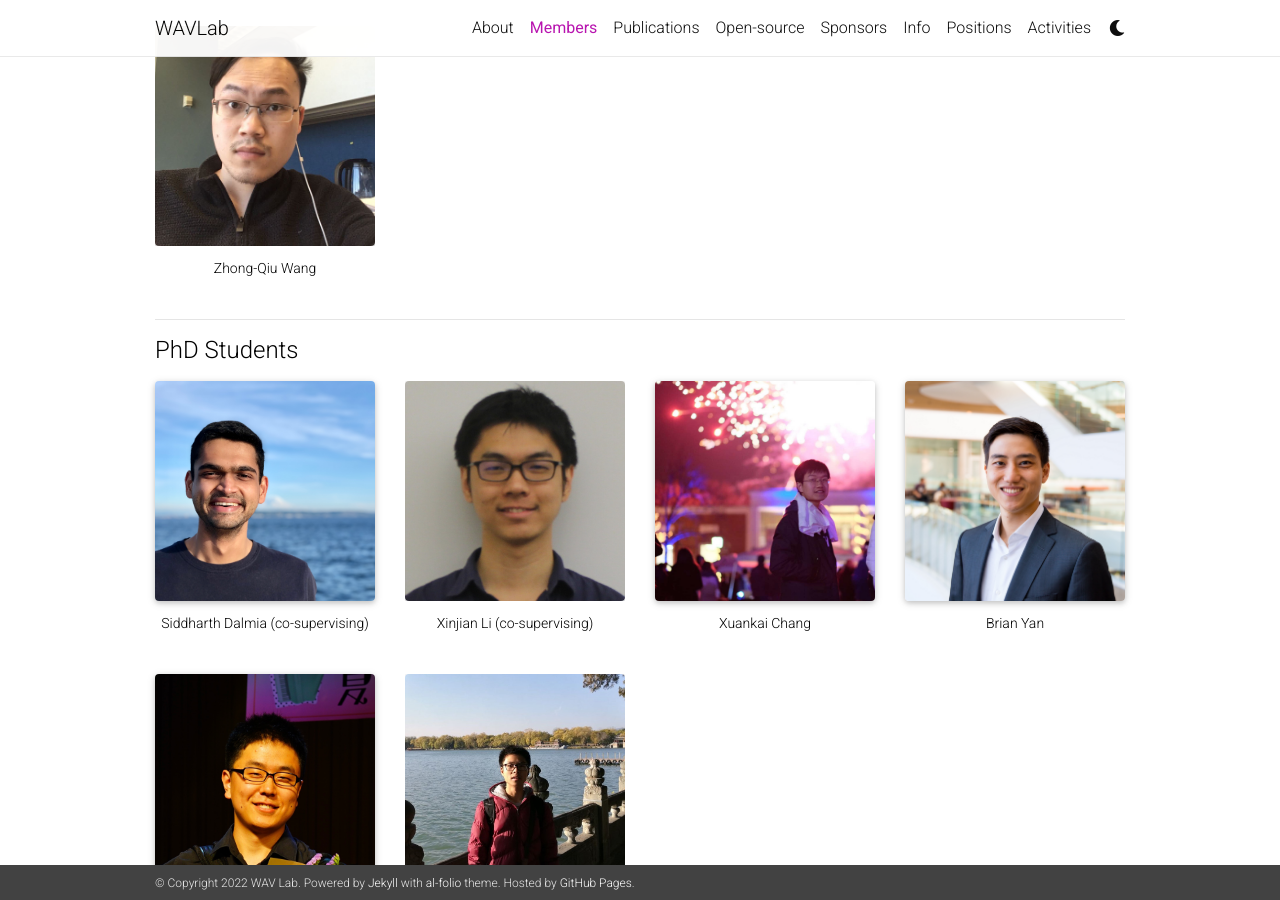
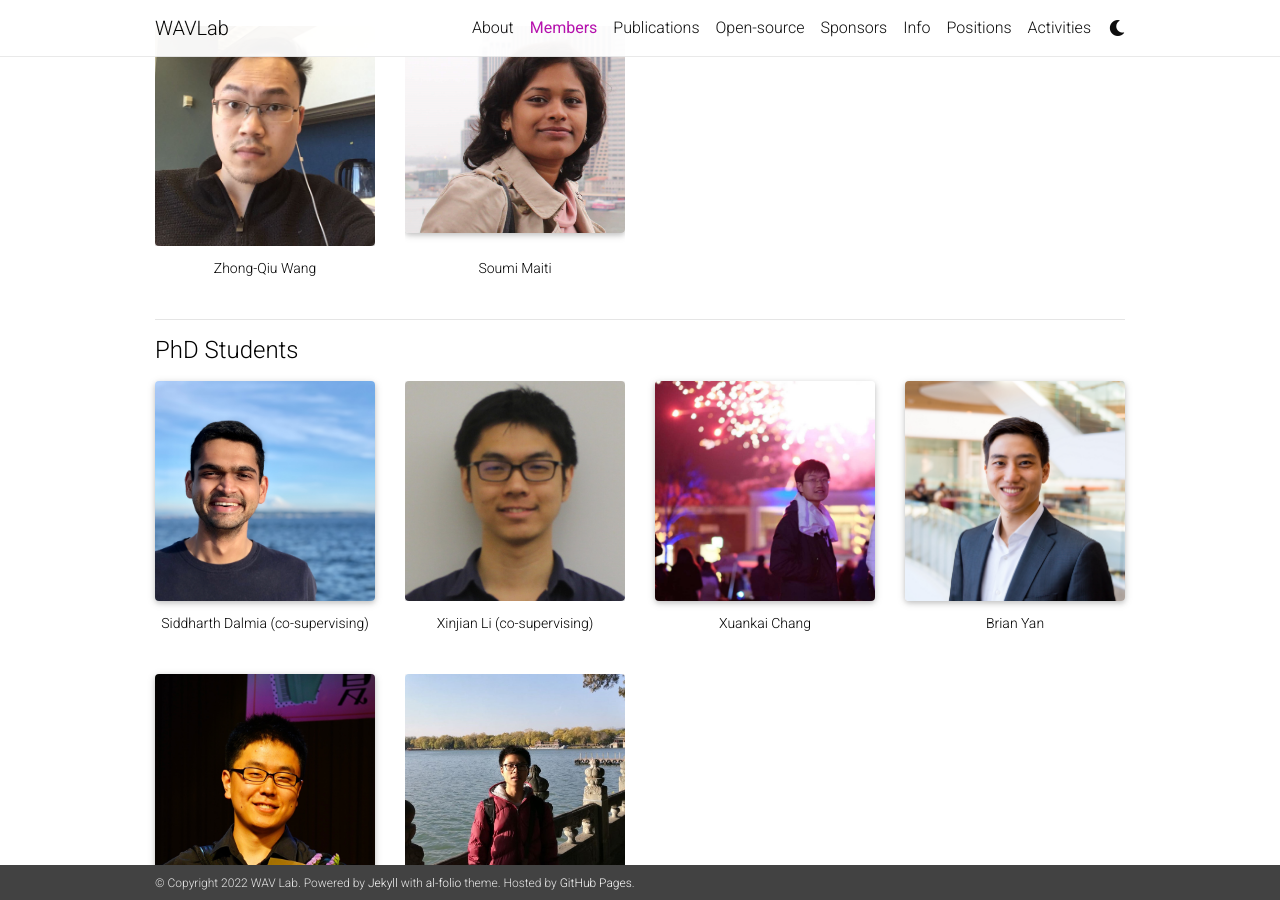
Before and after one commit to shinjiwlab/shinjiwlab.github.io, a Jekyll site: the page built from _pages/members.md, in a window 1280 px wide and 900 px high, scrolled down 573 px. Built offline with Jekyll 4.4.1, drawn with Linux system fonts in a browser that asks for light colours; nearby versions of some CDN libraries; a style sheet for code colours, icons or effects is not loaded.

Commit message:
Adding new member

```diff
--- a/_pages/members.md
+++ b/_pages/members.md
@@ -186,7 +186,14 @@
             Zhong-Qiu Wang
         </div>
     </div>
-    <div class="col-sm mt-1 mt-md-1">
+	<div class="col-sm mt-3 mt-md-1">
+    <div class="square">
+    <a href="www.linkedin.com/in/soumi-maiti-84ba6a20">
+        <img class="img-fluid rounded z-depth-1" src="{{ site.baseurl }}/assets/img/soumi.jpg">
+    </a></div>
+        <div class="caption">
+            Soumi Maiti
+        </div>
     </div>
     <div class="col-sm mt-1 mt-md-1">
     </div>
```
Also changed, not shown: assets/img/soumi.JPG (added).
